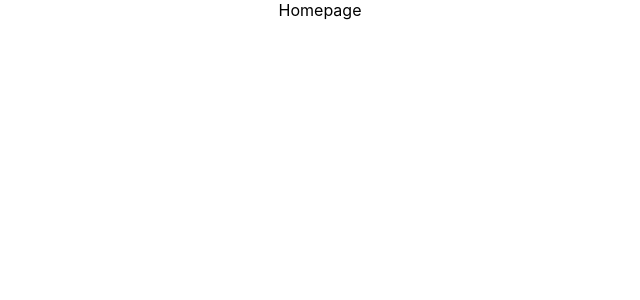
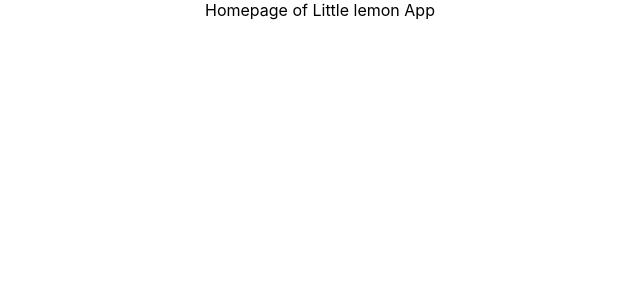
Before and after one commit to pawan-7218/LITTLE-LEMON, a React (Create React App) app: page / in a window 1280 px wide. Shown: the top 300 px of the page, without its empty margins (320-960 px from the left). Built offline with nearby package versions, Linux system fonts and the light colour scheme.

Commit message:
simplify boilerplate

```diff
--- a/src/App.js
+++ b/src/App.js
@@ -4,7 +4,7 @@ import './App.css';
 function App() {
   return (
     <div className="App">
-      Homepage
+      Homepage of Little lemon App
     </div>
   );
 }
```
